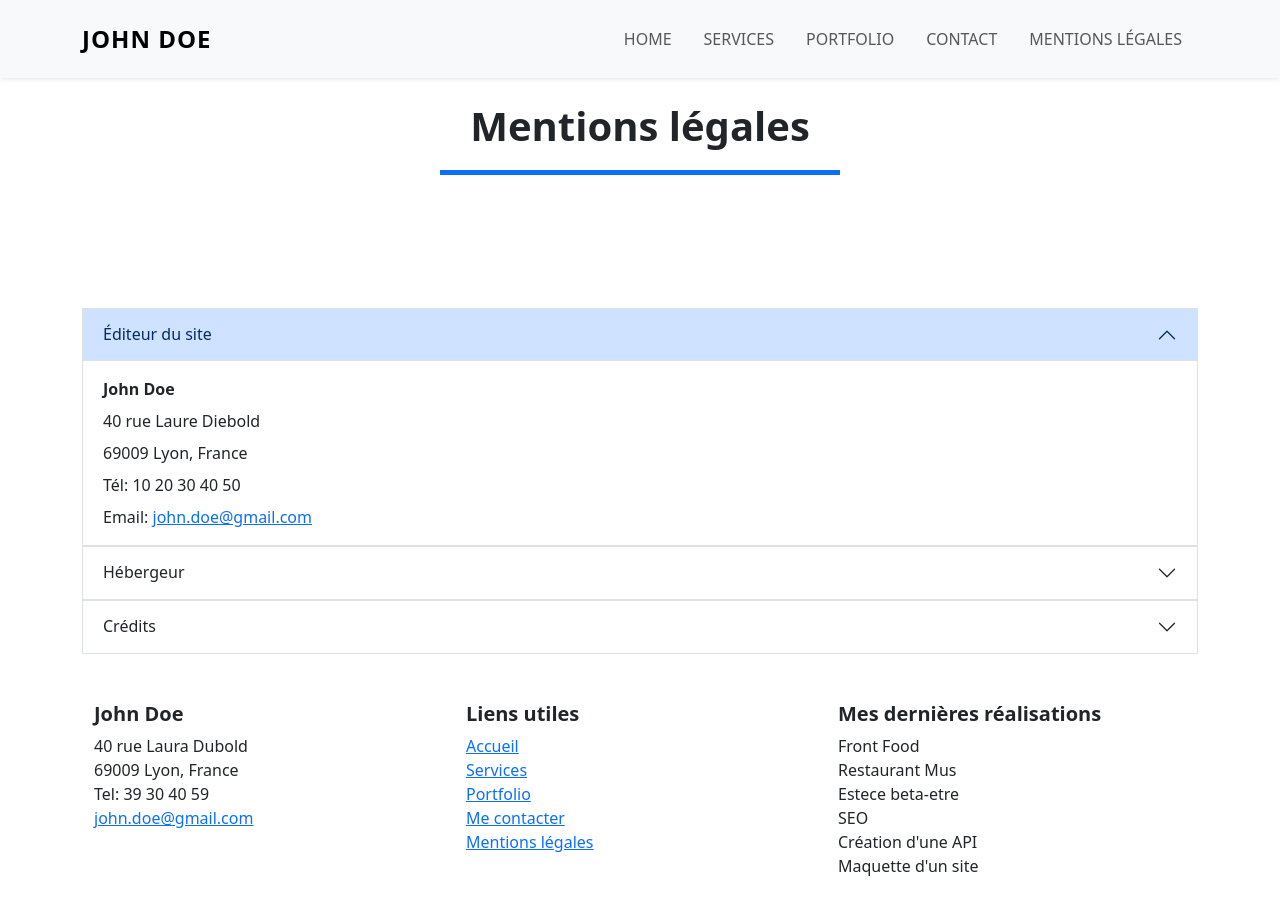
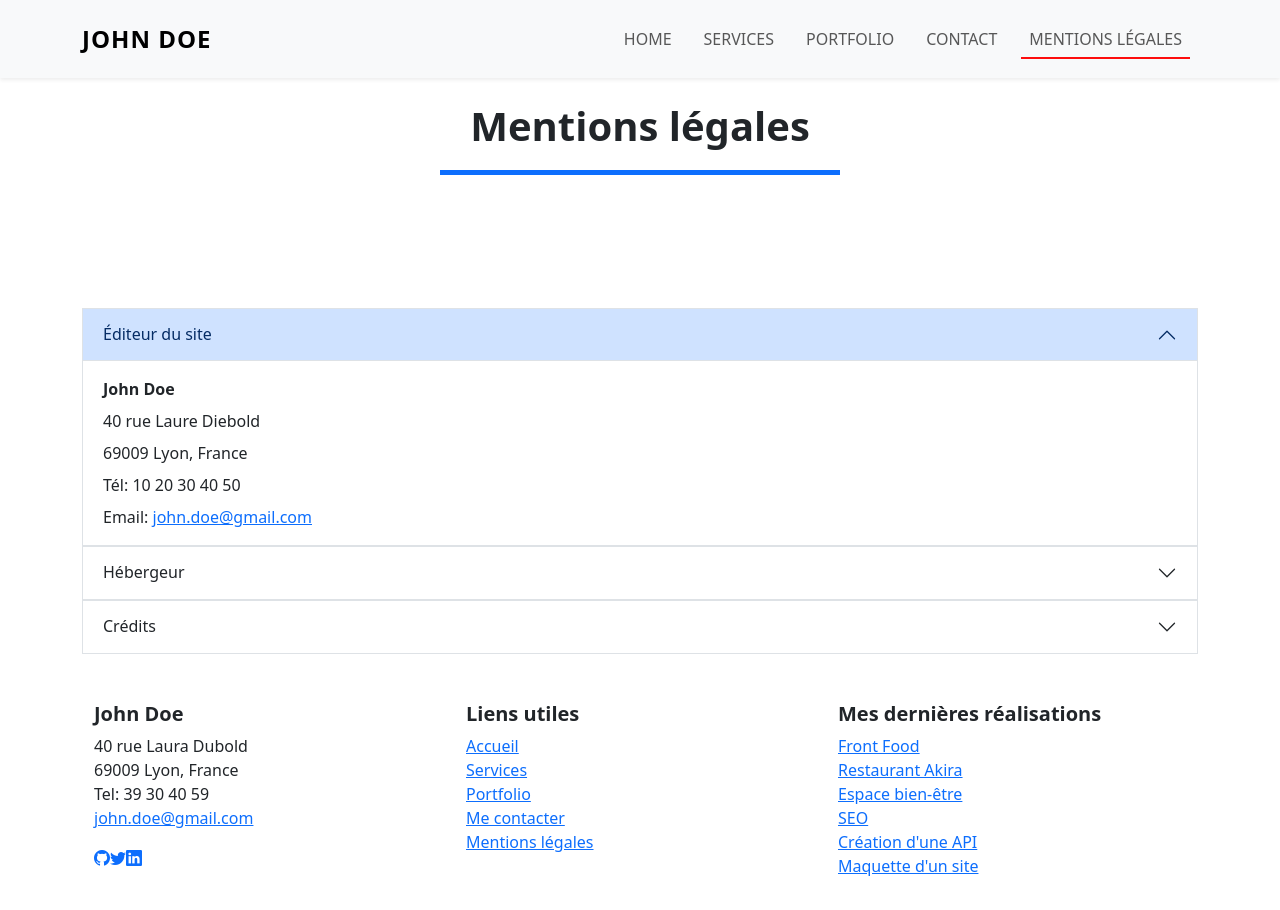
Before and after one commit to onibi95/Portoflio.eva.cef, a React (Create React App) app: page /Legales in a window 1280 px wide. Shown: the top 910 px of the page. Built offline with nearby package versions, Linux system fonts and the light colour scheme.

Commit message:
ajout de modal à la page home + maj navbar et footer

```diff
--- a/src/components/Footer.jsx
+++ b/src/components/Footer.jsx
@@ -2,32 +2,35 @@ import { Row, Col, Container } from 'react-bootstrap';
 
 const Footer = () => {
     return (
-        <footer className="bg-dark text-white py-4 w-100 fixed-bottom" class="col-lg-12 col-mb-12 col-sm-12">
+        <footer className="py-4 w-100 fixed-bottom" class="col-lg-12 col-mb-12 col-sm-12">
             <Container>
                 <Row>
                     <Col md={4}>
                         <h5>John Doe</h5>
-                        <p>40 rue Laura Dubold<br />69009 Lyon, France<br />Tel: 39 30 40 59<br /> <a href="mailto:john.doe@gmail.com">john.doe@gmail.com</a></p>
+                        <p>40 rue Laura Dubold<br />69009 Lyon, France<br />Tel: 39 30 40 59<br /> <a href="mailto:john.doe@gmail.com" className='footer-link'>john.doe@gmail.com</a></p>
+                        <a href="https://github.com/github-john-doe" target="_blank" rel="noopener noreferrer" className='rs-link'><i class="bi bi-github"></i></a>
+                        <a href="https://x.com/JohnDoe149849" target="_blank" rel="noopener noreferrer" className='rs-link'><i class="bi bi-twitter"></i></a>
+                        <a href="https://fr.linkedin.com/in/john-doe-b67173224?trk=people-guest_people_search-card" target="_blank" rel="noopener noreferrer" className='rs-link'><i class="bi bi-linkedin"></i></a>
                     </Col>
                     <Col md={4}>
                         <h5>Liens utiles</h5>
                         <ul className="list-unstyled">
-                            <li><a href="/">Accueil</a></li>
-                            <li><a href="/Services">Services</a></li>
-                            <li><a href="/Portfolio">Portfolio</a></li>
-                            <li><a href="/Contact">Me contacter</a></li>
-                            <li><a href="/Legales">Mentions légales</a></li>
+                            <li><a href="/" className='footer-link'>Accueil</a></li>
+                            <li><a href="/Services" className='footer-link'>Services</a></li>
+                            <li><a href="/Portfolio" className='footer-link'>Portfolio</a></li>
+                            <li><a href="/Contact" className='footer-link'>Me contacter</a></li>
+                            <li><a href="/Legales" className='footer-link'>Mentions légales</a></li>
                         </ul>
                     </Col>
                     <Col md={4}>
                         <h5>Mes dernières réalisations</h5>
                         <ul className="list-unstyled">
-                            <li>Front Food</li>
-                            <li>Restaurant Mus</li>
-                            <li>Estece beta-etre</li>
-                            <li>SEO</li>
-                            <li>Création d'une API</li>
-                            <li>Maquette d'un site</li>
+                            <li><a href="/portfolio" className='footer-link'>Front Food</a></li>
+                            <li><a href="/portfolio" className='footer-link'>Restaurant Akira</a></li>
+                            <li><a href="/portfolio" className='footer-link'>Espace bien-être</a></li>
+                            <li><a href="/portfolio" className='footer-link'>SEO</a></li>
+                            <li><a href="/portfolio" className='footer-link'>Création d'une API</a></li>
+                            <li><a href="/portfolio" className='footer-link'>Maquette d'un site</a></li>
                         </ul>
                     </Col>
                 </Row>
--- a/src/components/Navbar.jsx
+++ b/src/components/Navbar.jsx
@@ -2,10 +2,11 @@ import Container from 'react-bootstrap/Container';
 import Nav from 'react-bootstrap/Nav';
 import Navbar from 'react-bootstrap/Navbar';
 import { useState } from 'react';
-import { Link } from 'react-router-dom';
+import { Link, useLocation } from 'react-router-dom';
 
 const CustomNavbar = () => {
     const [expanded, setExpanded] = useState(false);
+    const location = useLocation();
 
     return (
         <Navbar
@@ -41,7 +42,7 @@ const CustomNavbar = () => {
                         <Nav.Link
                             as={Link}
                             to="/"
-                            className="mx-2 text-uppercase fw-medium"
+                            className={`mx-2 text-uppercase fw-medium ${location.pathname === '/' ? 'active-nav-link' : ''}`}
                             onClick={() => setExpanded(false)}
                         >
                             Home
@@ -49,7 +50,7 @@ const CustomNavbar = () => {
                         <Nav.Link
                             as={Link}
                             to="/services"
-                            className="mx-2 text-uppercase fw-medium"
+                            className={`mx-2 text-uppercase fw-medium ${location.pathname === '/services' ? 'active-nav-link' : ''}`}
                             onClick={() => setExpanded(false)}
                         >
                             Services
@@ -57,7 +58,7 @@ const CustomNavbar = () => {
                         <Nav.Link
                             as={Link}
                             to="/portfolio"
-                            className="mx-2 text-uppercase fw-medium"
+                            className={`mx-2 text-uppercase fw-medium ${location.pathname === '/portfolio' ? 'active-nav-link' : ''}`}
                             onClick={() => setExpanded(false)}
                         >
                             Portfolio
@@ -65,7 +66,7 @@ const CustomNavbar = () => {
                         <Nav.Link
                             as={Link}
                             to="/contact"
-                            className="mx-2 text-uppercase fw-medium"
+                            className={`mx-2 text-uppercase fw-medium ${location.pathname === '/contact' ? 'active-nav-link' : ''}`}
                             onClick={() => setExpanded(false)}
                         >
                             Contact
@@ -73,7 +74,7 @@ const CustomNavbar = () => {
                         <Nav.Link
                             as={Link}
                             to="/Legales"
-                            className="mx-2 text-uppercase fw-medium"
+                            className={`mx-2 text-uppercase fw-medium ${location.pathname === '/Legales' ? 'active-nav-link' : ''}`}
                             onClick={() => setExpanded(false)}
                         >
                             Mentions légales
--- a/src/index.css
+++ b/src/index.css
@@ -94,25 +94,37 @@ h6,
 }
 
 /* Animation des liens */
+
+.active-nav-link {
+  font-weight: 700 !important;
+  position: relative;
+}
+
+.active-nav-link::after {
+  content: '';
+  position: absolute;
+  bottom: 0;
+  left: 0;
+  width: 100%;
+  height: 2px;
+  font-weight: bold;
+  background-color: #fd0d0d;
+}
+
+.nav-link:hover {
+  font-weight: 600;
+  animation: underline 0.3s ease;
+}
+
 .nav-link {
   position: relative;
   padding: 0.5rem 0;
 }
 
-.nav-link::after {
-  content: '';
-  position: absolute;
-  bottom: 0;
-  left: 0;
-  width: 0;
-  height: 2px;
-  background-color: #0d6efd;
-  transition: width 0.3s ease;
-}
-
 .nav-link:hover::after {
   width: 100%;
 }
+
 
 /* Menu mobile */
 @media (max-width: 767.98px) {
@@ -121,8 +133,14 @@ h6,
   }
 
   .nav-link {
-    padding: 0.75rem 0;
-    border-bottom: 1px solid rgba(0, 0, 0, 0.1);
+    text-align: center;
+    padding: 0.5rem 0;
+  }
+
+  .active-nav-link::after {
+    width: 50%;
+    left: 25%;
+    bottom: 5px;
   }
 
   .nav-link:last-child {
@@ -153,3 +171,20 @@ h6,
 .w-100 {
   object-fit: cover;
 }
+
+.modal-content {
+  background-color: #495057;
+}
+
+/* footer */
+.footer-link:hover {
+  font-weight: bold;
+}
+
+.rs-link {
+  size: 100px;
+}
+
+.rs-link:hover {
+  font-weight: lighter;
+}
```
Also changed, not shown: src/pages/Home.jsx (+102 -2 lines).
